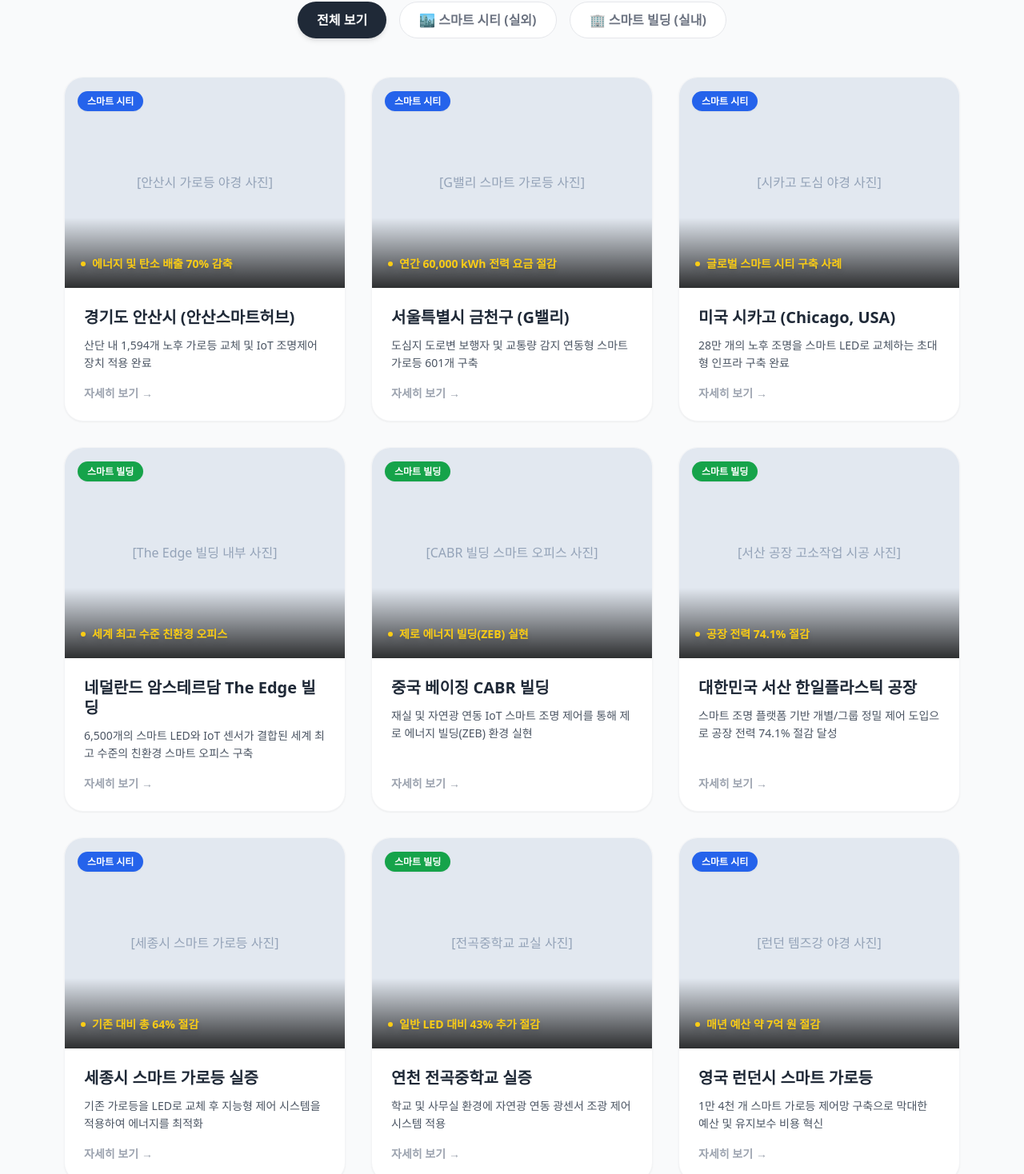
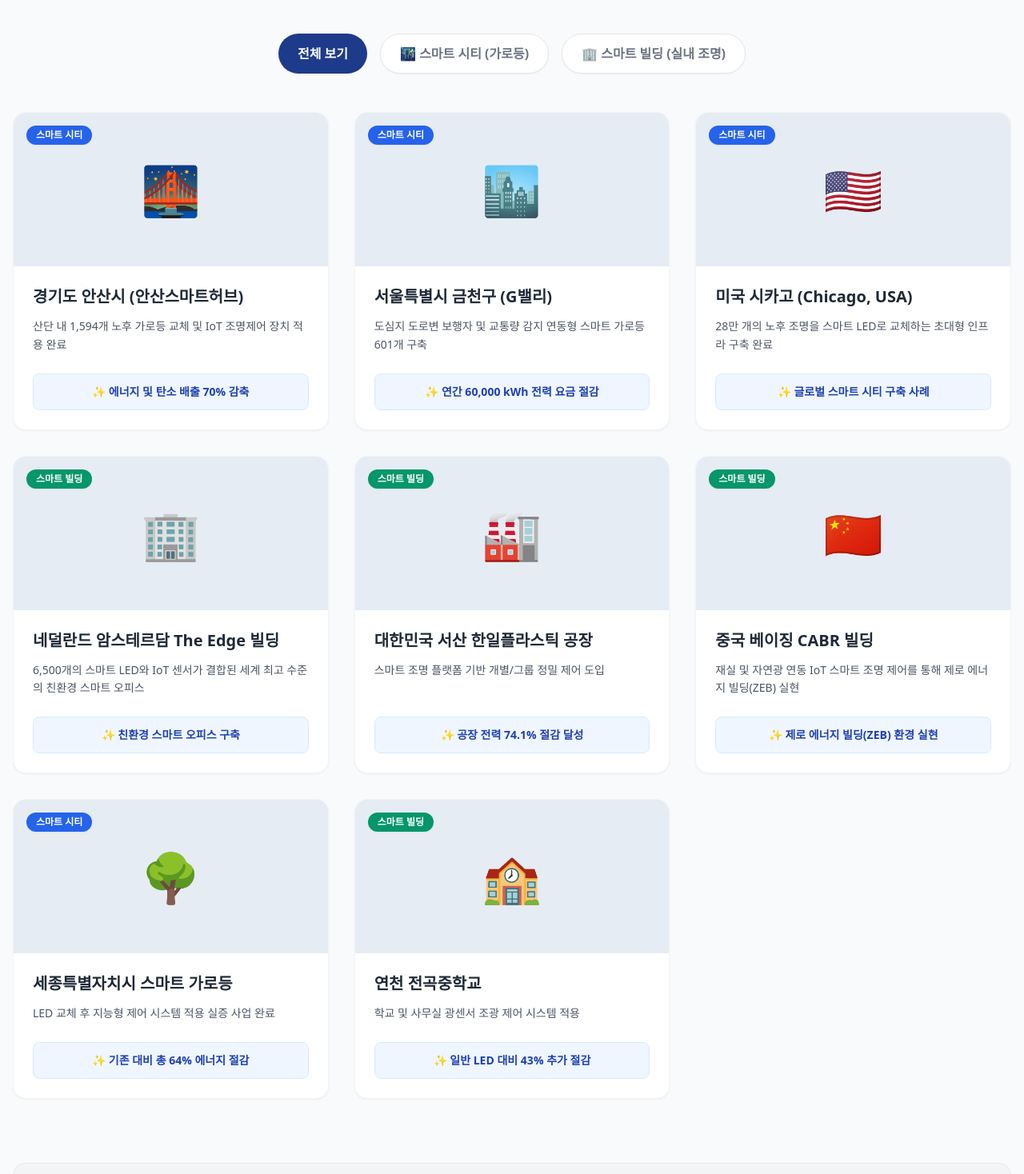
Before and after one commit to flolim-mj54/flolim-website, a React (Vite) app: page /support/references in a window 1280 px wide. Shown: the part 371-1839 px from the top of the page at 80% size. Built offline with nearby package versions, Linux system fonts and the light colour scheme.

Commit message:
sreferences.tsx 업데이트

```diff
--- a/src/pages/06_Support/SupportReferences.tsx
+++ b/src/pages/06_Support/SupportReferences.tsx
@@ -1,15 +1,15 @@
-import React, { useState } from 'react';
+import { useState } from 'react';
 import { Link } from 'react-router-dom';
 
-// 레퍼런스 데이터 모델 (브로슈어 100% 반영)
-const referencesData = [
+// 브로슈어의 실증 데이터 및 적용 사례 총망라
+const references = [
   {
     id: 1,
     category: 'city',
     title: '경기도 안산시 (안산스마트허브)',
     desc: '산단 내 1,594개 노후 가로등 교체 및 IoT 조명제어 장치 적용 완료',
     highlight: '에너지 및 탄소 배출 70% 감축',
-    imgPlaceholder: '안산시 가로등 야경'
+    img: '🌉'
   },
   {
     id: 2,
@@ -17,7 +17,7 @@
     title: '서울특별시 금천구 (G밸리)',
     desc: '도심지 도로변 보행자 및 교통량 감지 연동형 스마트 가로등 601개 구축',
     highlight: '연간 60,000 kWh 전력 요금 절감',
-    imgPlaceholder: 'G밸리 스마트 가로등'
+    img: '🏙️'
   },
   {
     id: 3,
@@ -25,153 +25,131 @@
     title: '미국 시카고 (Chicago, USA)',
     desc: '28만 개의 노후 조명을 스마트 LED로 교체하는 초대형 인프라 구축 완료',
     highlight: '글로벌 스마트 시티 구축 사례',
-    imgPlaceholder: '시카고 도심 야경'
+    img: '🇺🇸'
   },
   {
     id: 4,
     category: 'building',
     title: '네덜란드 암스테르담 The Edge 빌딩',
-    desc: '6,500개의 스마트 LED와 IoT 센서가 결합된 세계 최고 수준의 친환경 스마트 오피스 구축',
-    highlight: '세계 최고 수준 친환경 오피스',
-    imgPlaceholder: 'The Edge 빌딩 내부'
+    desc: '6,500개의 스마트 LED와 IoT 센서가 결합된 세계 최고 수준의 친환경 스마트 오피스',
+    highlight: '친환경 스마트 오피스 구축',
+    img: '🏢'
   },
   {
     id: 5,
     category: 'building',
-    title: '중국 베이징 CABR 빌딩',
-    desc: '재실 및 자연광 연동 IoT 스마트 조명 제어를 통해 제로 에너지 빌딩(ZEB) 환경 실현',
-    highlight: '제로 에너지 빌딩(ZEB) 실현',
-    imgPlaceholder: 'CABR 빌딩 스마트 오피스'
+    title: '대한민국 서산 한일플라스틱 공장',
+    desc: '스마트 조명 플랫폼 기반 개별/그룹 정밀 제어 도입',
+    highlight: '공장 전력 74.1% 절감 달성',
+    img: '🏭'
   },
   {
     id: 6,
     category: 'building',
-    title: '대한민국 서산 한일플라스틱 공장',
-    desc: '스마트 조명 플랫폼 기반 개별/그룹 정밀 제어 도입으로 공장 전력 74.1% 절감 달성',
-    highlight: '공장 전력 74.1% 절감',
-    imgPlaceholder: '서산 공장 고소작업 시공'
+    title: '중국 베이징 CABR 빌딩',
+    desc: '재실 및 자연광 연동 IoT 스마트 조명 제어를 통해 제로 에너지 빌딩(ZEB) 실현',
+    highlight: '제로 에너지 빌딩(ZEB) 환경 실현',
+    img: '🇨🇳'
   },
   {
     id: 7,
     category: 'city',
-    title: '세종시 스마트 가로등 실증',
-    desc: '기존 가로등을 LED로 교체 후 지능형 제어 시스템을 적용하여 에너지를 최적화',
-    highlight: '기존 대비 총 64% 절감',
-    imgPlaceholder: '세종시 스마트 가로등'
+    title: '세종특별자치시 스마트 가로등',
+    desc: 'LED 교체 후 지능형 제어 시스템 적용 실증 사업 완료',
+    highlight: '기존 대비 총 64% 에너지 절감',
+    img: '🌳'
   },
   {
     id: 8,
     category: 'building',
-    title: '연천 전곡중학교 실증',
-    desc: '학교 및 사무실 환경에 자연광 연동 광센서 조광 제어 시스템 적용',
+    title: '연천 전곡중학교',
+    desc: '학교 및 사무실 광센서 조광 제어 시스템 적용',
     highlight: '일반 LED 대비 43% 추가 절감',
-    imgPlaceholder: '전곡중학교 교실'
-  },
-  {
-    id: 9,
-    category: 'city',
-    title: '영국 런던시 스마트 가로등',
-    desc: '1만 4천 개 스마트 가로등 제어망 구축으로 막대한 예산 및 유지보수 비용 혁신',
-    highlight: '매년 예산 약 7억 원 절감',
-    imgPlaceholder: '런던 템즈강 야경'
+    img: '🏫'
   }
 ];
 
 const SupportReferences = () => {
-  // 필터 상태 관리 ('all', 'city', 'building')
+  // 필터 상태 관리 (all: 전체, city: 스마트 시티, building: 스마트 빌딩)
   const [filter, setFilter] = useState<'all' | 'city' | 'building'>('all');
 
-  // 선택된 필터에 따라 데이터 렌더링
-  const filteredReferences = referencesData.filter(ref => filter === 'all' || ref.category === filter);
+  const filteredRefs = references.filter(ref => filter === 'all' || ref.category === filter);
 
   return (
-    <div className="bg-gray-50 min-h-screen py-20">
-      <div className="container mx-auto px-4 max-w-6xl">
+    <div className="bg-gray-50 min-h-screen py-20 relative">
+      <div className="container mx-auto px-4 max-w-7xl">
 
         {/* 페이지 타이틀 */}
         <div className="text-center mb-16">
-          <h1 className="text-4xl font-bold text-gray-800 mb-4">국내/외 구축 사례</h1>
+          <p className="text-blue-600 font-bold tracking-widest mb-3 uppercase text-sm">References</p>
+          <h1 className="text-4xl font-bold text-gray-800 mb-6">구축 사례</h1>
           <div className="w-24 h-1 bg-blue-600 mx-auto mb-6"></div>
           <p className="text-xl text-gray-600 font-light max-w-3xl mx-auto leading-relaxed">
-            국내 주요 국가산업단지부터 글로벌 스마트 시티까지.<br/>
-            눈에 보이는 수치로 <strong className="text-blue-600 font-bold">압도적인 절감 효과를 증명</strong>합니다.
+            국내 주요 국가산업단지부터 글로벌 스마트 시티까지,<br />
+            <strong className="text-blue-900 font-bold">압도적인 구축 레퍼런스</strong>로 플로림의 기술력을 증명합니다.
           </p>
         </div>
 
-        {/* 1. 카테고리 필터 버튼 */}
+        {/* 카테고리 필터 버튼 */}
         <div className="flex flex-wrap justify-center gap-4 mb-12">
           <button
             onClick={() => setFilter('all')}
-            className={`px-6 py-2.5 rounded-full font-bold transition-all ${filter === 'all' ? 'bg-gray-800 text-white shadow-md' : 'bg-white text-gray-500 border border-gray-200 hover:bg-gray-100'}`}
+            className={`px-6 py-3 rounded-full font-bold transition-all shadow-sm ${filter === 'all' ? 'bg-blue-900 text-white' : 'bg-white text-gray-500 hover:bg-gray-100 border border-gray-200'}`}
           >
             전체 보기
           </button>
           <button
             onClick={() => setFilter('city')}
-            className={`px-6 py-2.5 rounded-full font-bold transition-all ${filter === 'city' ? 'bg-blue-600 text-white shadow-md' : 'bg-white text-gray-500 border border-gray-200 hover:bg-gray-100'}`}
+            className={`px-6 py-3 rounded-full font-bold transition-all shadow-sm ${filter === 'city' ? 'bg-blue-600 text-white shadow-blue-500/30' : 'bg-white text-gray-500 hover:bg-gray-100 border border-gray-200'}`}
           >
-            🏙️ 스마트 시티 (실외)
+            🌃 스마트 시티 (가로등)
           </button>
           <button
             onClick={() => setFilter('building')}
-            className={`px-6 py-2.5 rounded-full font-bold transition-all ${filter === 'building' ? 'bg-green-600 text-white shadow-md' : 'bg-white text-gray-500 border border-gray-200 hover:bg-gray-100'}`}
+            className={`px-6 py-3 rounded-full font-bold transition-all shadow-sm ${filter === 'building' ? 'bg-emerald-600 text-white shadow-emerald-500/30' : 'bg-white text-gray-500 hover:bg-gray-100 border border-gray-200'}`}
           >
-            🏢 스마트 빌딩 (실내)
+            🏢 스마트 빌딩 (실내 조명)
           </button>
         </div>
 
-        {/* 2. 레퍼런스 카드 갤러리 그리드 */}
+        {/* 레퍼런스 카드 그리드 */}
         <div className="grid grid-cols-1 md:grid-cols-2 lg:grid-cols-3 gap-8 mb-20">
-          {filteredReferences.map((ref) => (
-            <div key={ref.id} className="bg-white rounded-3xl shadow-sm border border-gray-100 overflow-hidden group hover:shadow-xl hover:-translate-y-2 transition-all duration-300 flex flex-col">
-              {/* 썸네일 이미지 영역 (Placeholder) */}
-              <div className="aspect-[4/3] bg-slate-200 relative overflow-hidden flex items-center justify-center">
-                 <div className="text-slate-400 font-medium group-hover:scale-110 transition-transform duration-500">
-                   [{ref.imgPlaceholder} 사진]
-                 </div>
-
-                 {/* 카테고리 뱃지 */}
-                 <div className="absolute top-4 left-4">
-                   <span className={`px-3 py-1 rounded-full text-xs font-bold text-white shadow-sm ${ref.category === 'city' ? 'bg-blue-600' : 'bg-green-600'}`}>
-                     {ref.category === 'city' ? '스마트 시티' : '스마트 빌딩'}
-                   </span>
-                 </div>
-
-                 {/* 하단 그라데이션 및 핵심 하이라이트 문구 */}
-                 <div className="absolute bottom-0 left-0 w-full bg-gradient-to-t from-black/80 to-transparent p-5 pt-12">
-                   <span className="text-yellow-400 font-black text-sm drop-shadow-md flex items-center gap-2">
-                     <span className="w-1.5 h-1.5 bg-yellow-400 rounded-full"></span> {ref.highlight}
-                   </span>
-                 </div>
+          {filteredRefs.map((ref) => (
+            <div key={ref.id} className="bg-white rounded-2xl overflow-hidden shadow-sm border border-gray-100 hover:shadow-xl transition-shadow duration-300 group flex flex-col">
+              {/* 이미지 영역 (아이콘 플레이스홀더) */}
+              <div className="h-48 bg-slate-100 flex items-center justify-center text-6xl relative overflow-hidden">
+                <div className="absolute inset-0 bg-blue-900/5 group-hover:bg-blue-900/10 transition-colors"></div>
+                <span className="transform group-hover:scale-110 transition-transform duration-500">{ref.img}</span>
+                <div className={`absolute top-4 left-4 px-3 py-1 rounded-full text-xs font-bold text-white shadow-sm ${ref.category === 'city' ? 'bg-blue-600' : 'bg-emerald-600'}`}>
+                  {ref.category === 'city' ? '스마트 시티' : '스마트 빌딩'}
+                </div>
               </div>
 
-              {/* 텍스트 정보 영역 */}
-              <div className="p-6 flex flex-col flex-grow">
-                <h3 className="text-xl font-bold text-gray-800 mb-3 leading-tight group-hover:text-blue-600 transition-colors">
+              {/* 콘텐츠 영역 */}
+              <div className="p-6 flex-1 flex flex-col">
+                <h3 className="text-xl font-bold text-gray-800 mb-3 group-hover:text-blue-600 transition-colors">
                   {ref.title}
                 </h3>
-                <p className="text-gray-600 text-sm leading-relaxed mb-4">
+                <p className="text-gray-600 text-sm leading-relaxed mb-6 flex-1">
                   {ref.desc}
                 </p>
-                <div className="mt-auto">
-                  <button className="text-sm font-bold text-gray-400 group-hover:text-blue-600 flex items-center gap-1 transition-colors">
-                    자세히 보기 <span>→</span>
-                  </button>
+                <div className="bg-blue-50 text-blue-800 text-sm font-bold p-3 rounded-lg text-center mt-auto border border-blue-100">
+                  ✨ {ref.highlight}
                 </div>
               </div>
             </div>
           ))}
         </div>
 
-        {/* 자료실로 넘어가는 하단 네비게이션 */}
+        {/* 하단 네비게이션 */}
         <div className="flex justify-between items-center bg-gray-100 rounded-2xl p-6 border border-gray-200">
           <Link to="/platform/esg" className="flex flex-col text-left group">
-            <span className="text-xs font-bold text-gray-400 group-hover:text-blue-600 transition-colors mb-1">← 이전 페이지</span>
-            <span className="text-gray-700 font-bold group-hover:text-blue-700 transition-colors">ESG 경영 성과 리포트</span>
+            <span className="text-xs font-bold text-gray-400 group-hover:text-gray-800 transition-colors mb-1">← 이전 카테고리</span>
+            <span className="text-gray-700 font-bold group-hover:text-gray-900 transition-colors">ESG 성과 리포트</span>
           </Link>
           <Link to="/support/archive" className="flex flex-col text-right group">
             <span className="text-xs font-bold text-gray-400 group-hover:text-blue-600 transition-colors mb-1">다음 페이지 →</span>
-            <span className="text-gray-700 font-bold group-hover:text-blue-700 transition-colors">자료실 (인증서/브로슈어)</span>
+            <span className="text-gray-700 font-bold group-hover:text-blue-700 transition-colors">자료실 및 인증 현황</span>
           </Link>
         </div>
 
```
